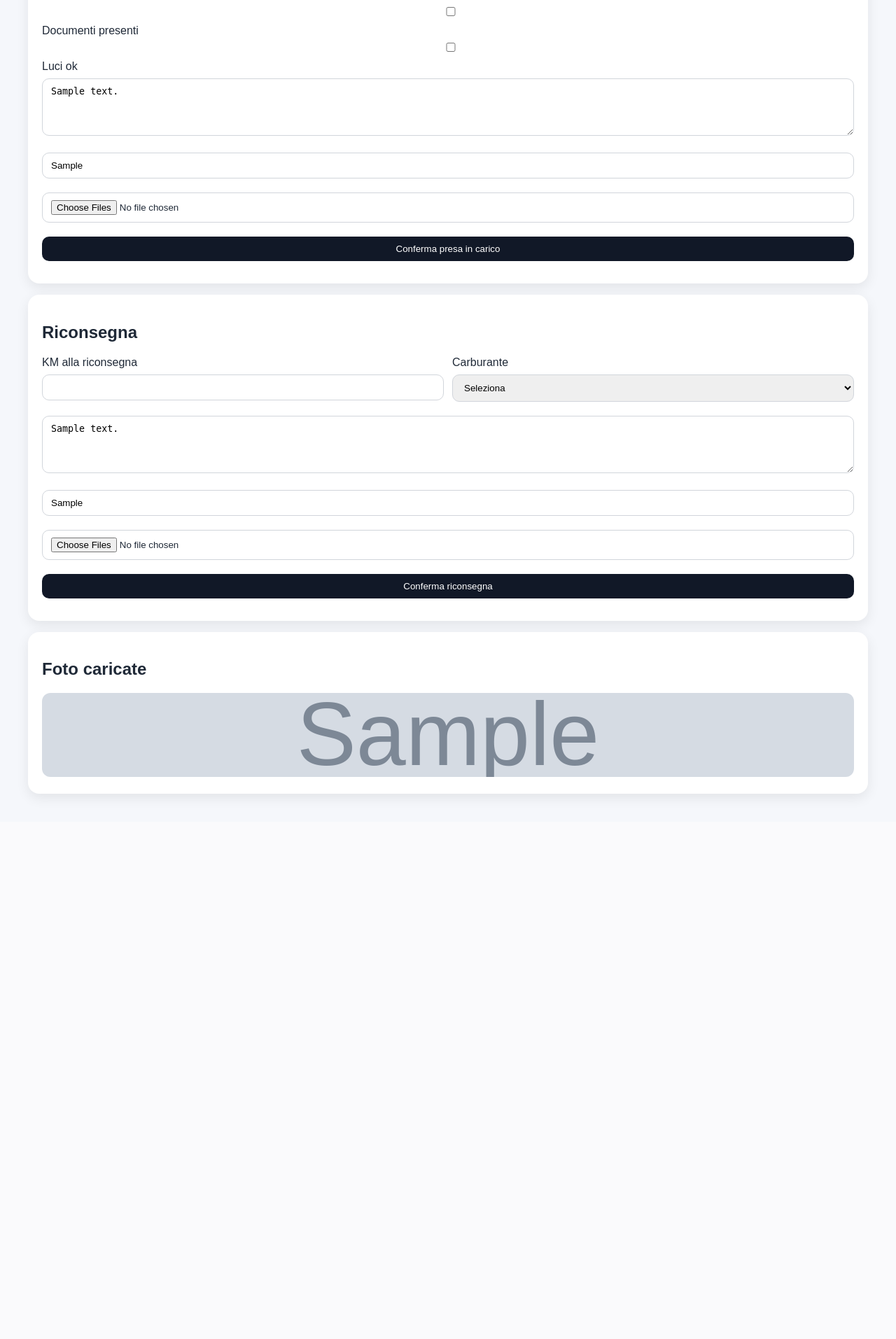
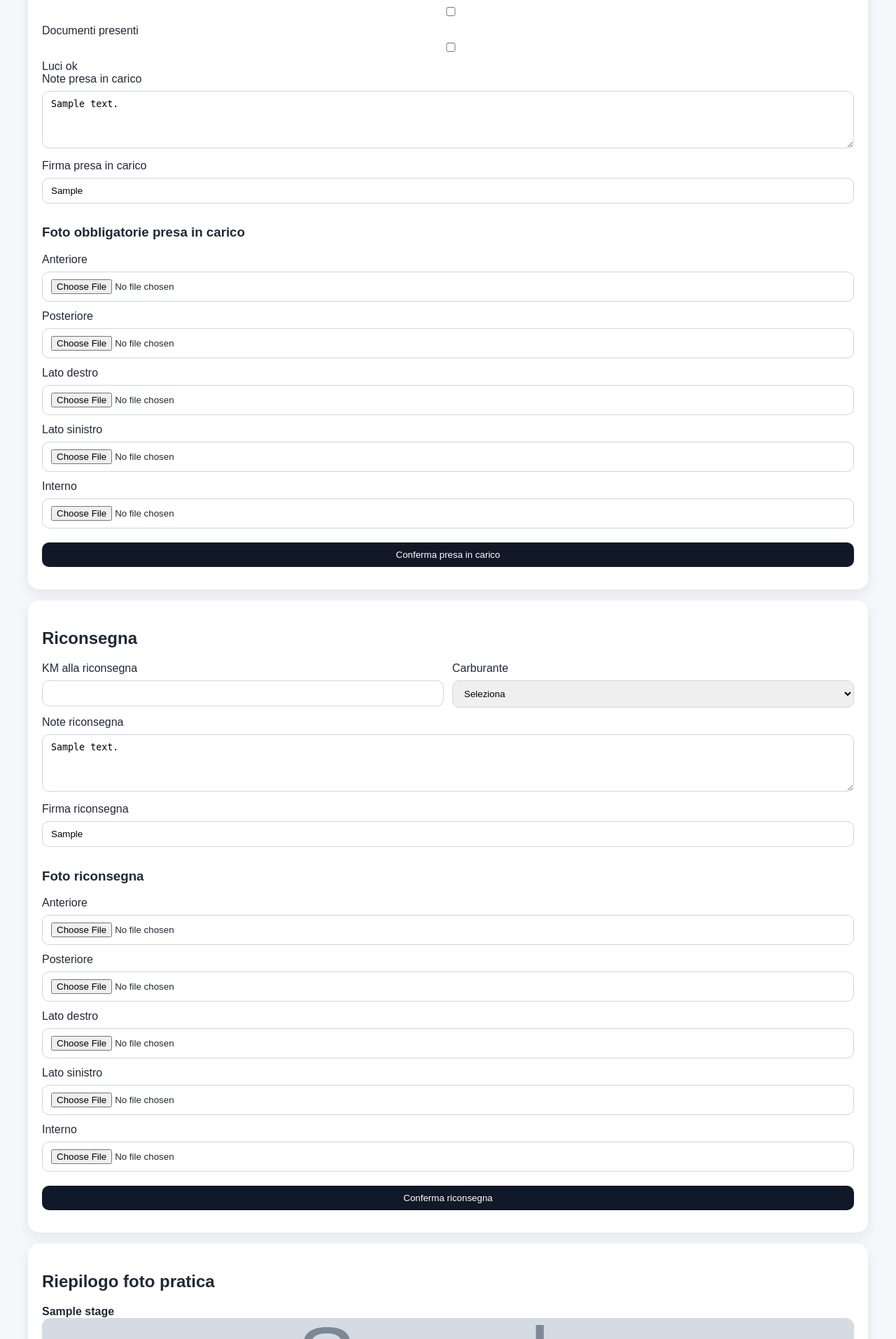
Before and after one commit to Mpa-flotta/furgoni-app, a Flask app: template templates/driver.html in a window 1280 px wide. Shown: the part 527-2440 px from the top of the page at 70% size. Before the commit the page ends 1669 px from the top, so only its background shows below. Run offline with Flask 3, Linux system fonts and the light colour scheme; the template is opened without the code that fills it: most values are stand-ins (such as "Sample title", 1, 10 or a date in 2020); grey boxes marked "Sample" are stand-in pictures; some libraries are stand-ins or nearby versions.

Commit message:
Update driver.html

```diff
--- a/templates/driver.html
+++ b/templates/driver.html
@@ -1,5 +1,6 @@
 {% extends 'base.html' %}
 {% block content %}
+
 <div class="card">
     <h1>Portale autista</h1>
     <p><strong>Autista:</strong> {{ assignment.driver_name }}</p>
@@ -11,6 +12,7 @@
     <h2>Presa in carico</h2>
     <form method="post" enctype="multipart/form-data">
         <input type="hidden" name="action" value="pickup">
+
         <div class="row">
             <div>
                 <label>KM alla presa in carico</label>
@@ -28,14 +30,53 @@
                 </select>
             </div>
         </div>
+
+        <div class="checkboxes">
             <label><input type="checkbox" name="body_ok" {% if assignment.body_ok %}checked{% endif %}> Carrozzeria ok</label>
             <label><input type="checkbox" name="tyres_ok" {% if assignment.tyres_ok %}checked{% endif %}> Gomme ok</label>
             <label><input type="checkbox" name="docs_ok" {% if assignment.docs_ok %}checked{% endif %}> Documenti presenti</label>
             <label><input type="checkbox" name="lights_ok" {% if assignment.lights_ok %}checked{% endif %}> Luci ok</label>
+        </div>
+
+        <label>Note presa in carico</label>
         <textarea name="pickup_notes" rows="4" placeholder="Segnala danni o anomalie">{{ assignment.pickup_notes or '' }}</textarea>
-    <input type="text" name="pickup_signature" value="{{ assignment.pickup_signature or assignment.driver_name }}" placeholder="Firma" required>
-    <input type="file" name="pickup_photos" multiple accept="image/*">
-    <button type="submit" {% if assignment.status != 'Assegnato' %}disabled{% endif %}>Conferma presa in carico</button>
+
+        <label>Firma presa in carico</label>
+        <input type="text" name="pickup_signature" value="{{ assignment.pickup_signature or assignment.driver_name }}" required>
+
+        <h3>Foto obbligatorie presa in carico</h3>
+
+        <label>Anteriore</label>
+        <input type="file" name="pickup_front" accept="image/*" {% if not photos_by_stage['pickup_front'] %}required{% endif %}>
+        {% if photos_by_stage['pickup_front'] %}
+            <div><img src="{{ url_for('uploaded_file', filename=photos_by_stage['pickup_front'].filename) }}" width="120"></div>
+        {% endif %}
+
+        <label>Posteriore</label>
+        <input type="file" name="pickup_rear" accept="image/*" {% if not photos_by_stage['pickup_rear'] %}required{% endif %}>
+        {% if photos_by_stage['pickup_rear'] %}
+            <div><img src="{{ url_for('uploaded_file', filename=photos_by_stage['pickup_rear'].filename) }}" width="120"></div>
+        {% endif %}
+
+        <label>Lato destro</label>
+        <input type="file" name="pickup_right" accept="image/*" {% if not photos_by_stage['pickup_right'] %}required{% endif %}>
+        {% if photos_by_stage['pickup_right'] %}
+            <div><img src="{{ url_for('uploaded_file', filename=photos_by_stage['pickup_right'].filename) }}" width="120"></div>
+        {% endif %}
+
+        <label>Lato sinistro</label>
+        <input type="file" name="pickup_left" accept="image/*" {% if not photos_by_stage['pickup_left'] %}required{% endif %}>
+        {% if photos_by_stage['pickup_left'] %}
+            <div><img src="{{ url_for('uploaded_file', filename=photos_by_stage['pickup_left'].filename) }}" width="120"></div>
+        {% endif %}
+
+        <label>Interno</label>
+        <input type="file" name="pickup_inside" accept="image/*" {% if not photos_by_stage['pickup_inside'] %}required{% endif %}>
+        {% if photos_by_stage['pickup_inside'] %}
+            <div><img src="{{ url_for('uploaded_file', filename=photos_by_stage['pickup_inside'].filename) }}" width="120"></div>
+        {% endif %}
+
+        <button type="submit">Conferma presa in carico</button>
     </form>
 </div>
 
@@ -43,6 +84,7 @@
     <h2>Riconsegna</h2>
     <form method="post" enctype="multipart/form-data">
         <input type="hidden" name="action" value="return">
+
         <div class="row">
             <div>
                 <label>KM alla riconsegna</label>
@@ -60,25 +102,65 @@
                 </select>
             </div>
         </div>
+
+        <label>Note riconsegna</label>
         <textarea name="return_notes" rows="4" placeholder="Segnala eventuali danni o problemi">{{ assignment.return_notes or '' }}</textarea>
-    <input type="text" name="return_signature" value="{{ assignment.return_signature or assignment.driver_name }}" placeholder="Firma riconsegna" required>
-    <input type="file" name="return_photos" multiple accept="image/*">
-    <button type="submit" {% if assignment.status == 'Riconsegnato' %}disabled{% endif %}>Conferma riconsegna</button>
+
+        <label>Firma riconsegna</label>
+        <input type="text" name="return_signature" value="{{ assignment.return_signature or assignment.driver_name }}" required>
+
+        <h3>Foto riconsegna</h3>
+
+        <label>Anteriore</label>
+        <input type="file" name="return_front" accept="image/*">
+        {% if photos_by_stage['return_front'] %}
+            <div><img src="{{ url_for('uploaded_file', filename=photos_by_stage['return_front'].filename) }}" width="120"></div>
+        {% endif %}
+
+        <label>Posteriore</label>
+        <input type="file" name="return_rear" accept="image/*">
+        {% if photos_by_stage['return_rear'] %}
+            <div><img src="{{ url_for('uploaded_file', filename=photos_by_stage['return_rear'].filename) }}" width="120"></div>
+        {% endif %}
+
+        <label>Lato destro</label>
+        <input type="file" name="return_right" accept="image/*">
+        {% if photos_by_stage['return_right'] %}
+            <div><img src="{{ url_for('uploaded_file', filename=photos_by_stage['return_right'].filename) }}" width="120"></div>
+        {% endif %}
+
+        <label>Lato sinistro</label>
+        <input type="file" name="return_left" accept="image/*">
+        {% if photos_by_stage['return_left'] %}
+            <div><img src="{{ url_for('uploaded_file', filename=photos_by_stage['return_left'].filename) }}" width="120"></div>
+        {% endif %}
+
+        <label>Interno</label>
+        <input type="file" name="return_inside" accept="image/*">
+        {% if photos_by_stage['return_inside'] %}
+            <div><img src="{{ url_for('uploaded_file', filename=photos_by_stage['return_inside'].filename) }}" width="120"></div>
+        {% endif %}
+
+        <button type="submit">Conferma riconsegna</button>
     </form>
 </div>
 
 <div class="card">
-  <h2>Foto caricate</h2>
+    <h2>Riepilogo foto pratica</h2>
     {% if photos %}
         <div class="gallery">
             {% for photo in photos %}
+                <div style="margin-bottom: 20px;">
+                    <div><strong>{{ photo_labels.get(photo.stage, photo.stage) }}</strong></div>
                     <a href="{{ url_for('uploaded_file', filename=photo.filename) }}" target="_blank">
-          <img src="{{ url_for('uploaded_file', filename=photo.filename) }}" alt="foto mezzo">
+                        <img src="{{ url_for('uploaded_file', filename=photo.filename) }}" alt="foto mezzo" width="180">
                     </a>
+                </div>
             {% endfor %}
         </div>
     {% else %}
-    <p class="muted">Nessuna foto caricata.</p>
+        <p>Nessuna foto caricata.</p>
     {% endif %}
 </div>
+
 {% endblock %}
```
Lines whose indentation alone changed are shown as unchanged.
